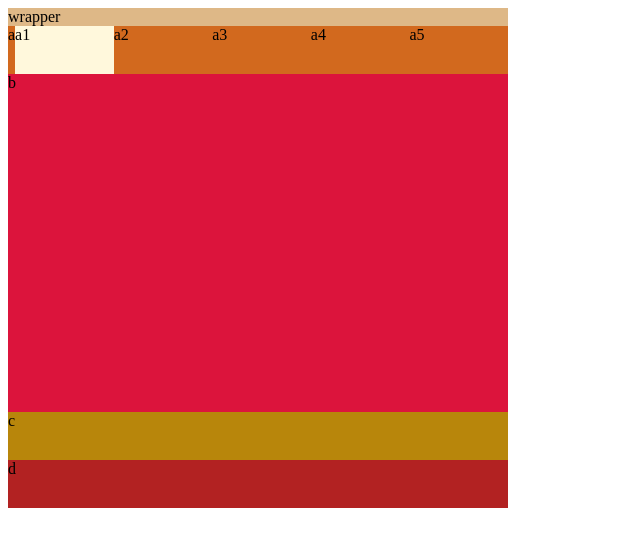
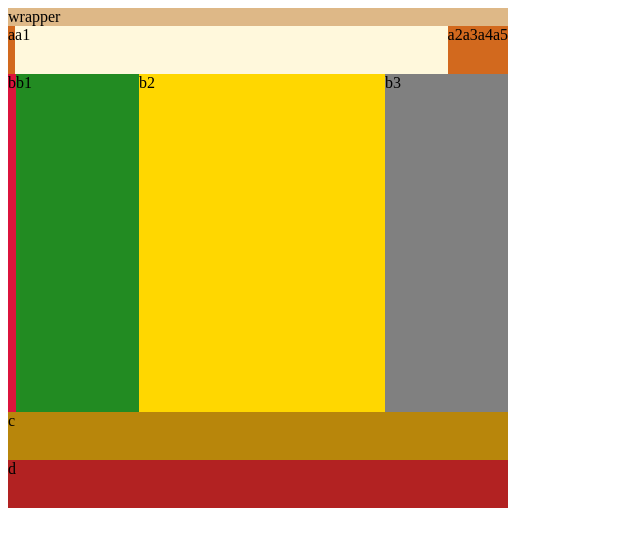
Before and after one commit to martin-glimakra/google-i-en-flexbox-28-sept, a plain HTML site: page index.html in a window 1280 px wide. Shown: the whole page, without its empty margins (0-640 px from the left). Drawn offline with Linux system fonts and the light colour scheme.

Commit message:
row2 working

```diff
--- a/index.html
+++ b/index.html
@@ -16,9 +16,20 @@
             <div class="a4">a4</div>
             <div class="a5">a5</div>
         </div>
-        <div class="row b">b</div>
+        <div class="row b">b
+            <div class="b1">
+                b1
+            </div>
+            <div class="b2">
+                b2
+            </div>
+            <div class="b3">
+                b3
+            </div>
+        </div>
         <div class="row c">c</div>
         <div class="row d">d</div>
+        </div>
     </div>
 </body>
 </html>
--- a/styles.css
+++ b/styles.css
@@ -11,12 +11,13 @@
     background-color: chocolate;
 }
 
+.a {
+    display: flex;
+}
+
 .b {
     flex: 7;
     background-color: crimson;
-}
-
-.a {
     display: flex;
 }
 
@@ -30,7 +31,7 @@
 
 
 .a1 {
-    flex: 1;
+    flex: 1000;
     background-color: cornsilk;
 }
 
@@ -49,3 +50,18 @@
 .a5 {
     flex: 1;
 }
+
+.b1 {
+    flex: 1;
+    background-color: forestgreen;
+}
+
+.b2 {
+    flex: 2;
+    background-color: gold;
+}
+
+.b3 {
+    flex: 1;
+    background-color: grey;
+}
```
